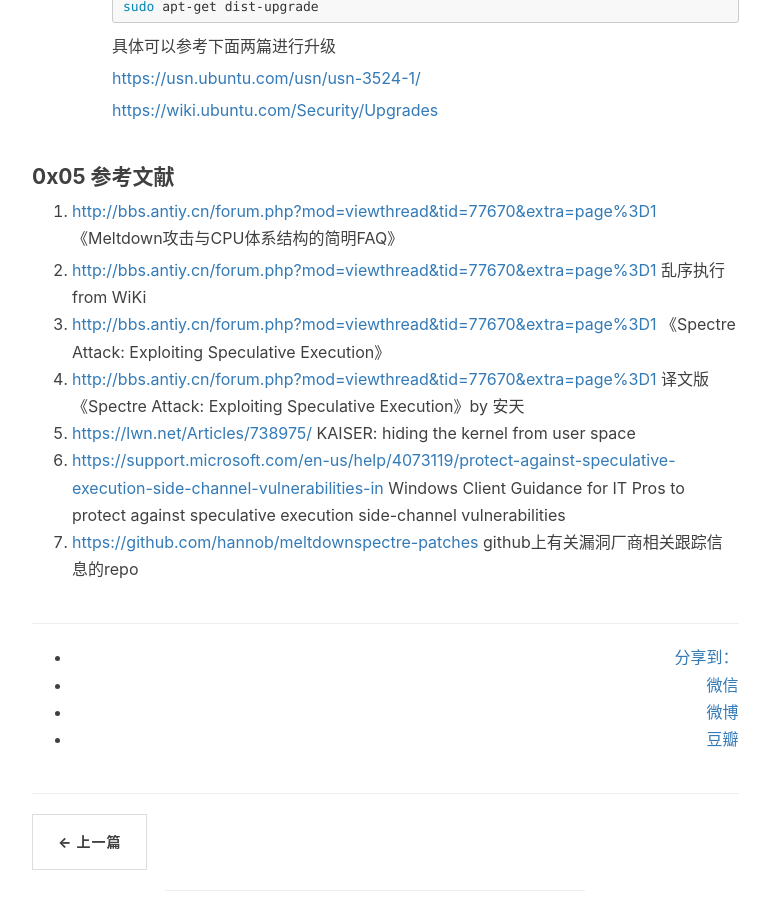
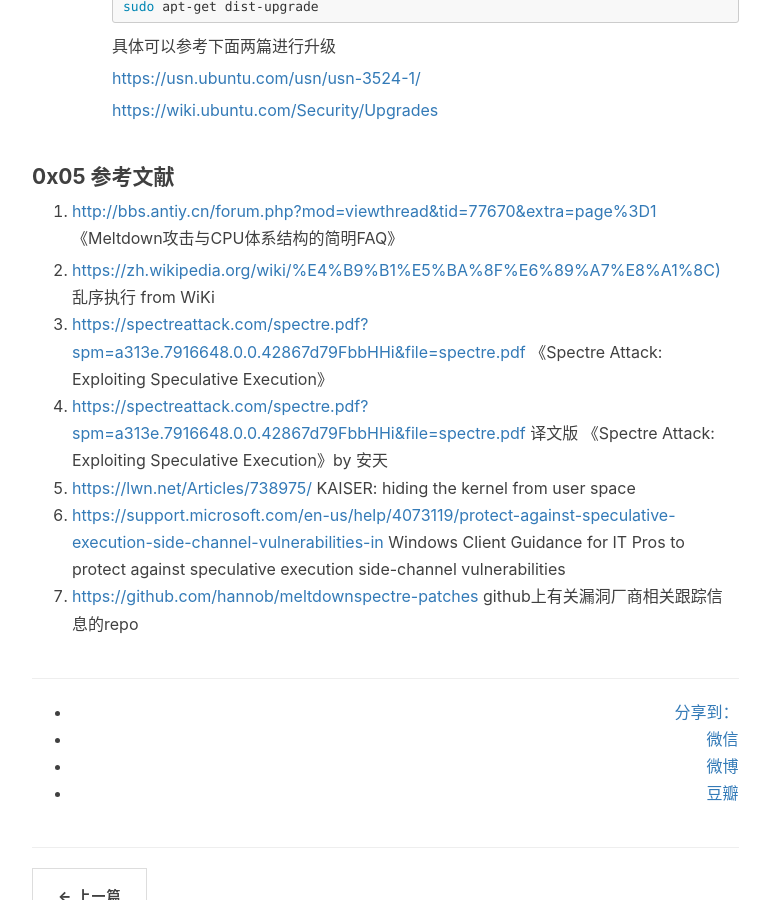
Before and after one commit to yangrz/blog, a Jekyll site: the page built from _posts/2018-01-09-cpu.markdown, in a window 1280 px wide and 900 px high, scrolled down 8292 px. Shown: the whole window, without its empty margins (233-1003 px from the left). Built offline with Jekyll 4.4.1, drawn with Linux system fonts in a browser that asks for light colours; nearby versions of some CDN libraries; comment, search, counter and statistics services are not loaded; some of the changed lines change nothing that is shown.

Commit message:
2018-01-13

```diff
--- a/_posts/2018-01-09-cpu.markdown
+++ b/_posts/2018-01-09-cpu.markdown
@@ -272,9 +272,9 @@ int main(int argc, const char **argv) {
 
 1. [http://bbs.antiy.cn/forum.php?mod=viewthread&tid=77670&extra=page%3D1](http://www.antiy.com/response/Meltdown+CPU-faq.html) 《Meltdown攻击与CPU体系结构的简明FAQ》
 
-2. [http://bbs.antiy.cn/forum.php?mod=viewthread&tid=77670&extra=page%3D1](https://zh.wikipedia.org/wiki/%E4%B9%B1%E5%BA%8F%E6%89%A7%E8%A1%8C) 乱序执行 from WiKi
-3. [http://bbs.antiy.cn/forum.php?mod=viewthread&tid=77670&extra=page%3D1](https://spectreattack.com/spectre.pdf?spm=a313e.7916648.0.0.42867d79FbbHHi&file=spectre.pdf) 《Spectre Attack: Exploiting Speculative Execution》
-4. [http://bbs.antiy.cn/forum.php?mod=viewthread&tid=77670&extra=page%3D1](http://bbs.antiy.cn/forum.php?mod=viewthread&tid=77670&extra=page%3D1) 译文版 《Spectre Attack: Exploiting Speculative Execution》by 安天
+2. [https://zh.wikipedia.org/wiki/%E4%B9%B1%E5%BA%8F%E6%89%A7%E8%A1%8C)](https://zh.wikipedia.org/wiki/%E4%B9%B1%E5%BA%8F%E6%89%A7%E8%A1%8C) 乱序执行 from WiKi
+3. [https://spectreattack.com/spectre.pdf?spm=a313e.7916648.0.0.42867d79FbbHHi&file=spectre.pdf](https://spectreattack.com/spectre.pdf?spm=a313e.7916648.0.0.42867d79FbbHHi&file=spectre.pdf) 《Spectre Attack: Exploiting Speculative Execution》
+4. [https://spectreattack.com/spectre.pdf?spm=a313e.7916648.0.0.42867d79FbbHHi&file=spectre.pdf](https://spectreattack.com/spectre.pdf?spm=a313e.7916648.0.0.42867d79FbbHHi&file=spectre.pdf) 译文版 《Spectre Attack: Exploiting Speculative Execution》by 安天
 5. [https://lwn.net/Articles/738975/](https://lwn.net/Articles/738975/)  KAISER: hiding the kernel from user space
 6. [https://support.microsoft.com/en-us/help/4073119/protect-against-speculative-execution-side-channel-vulnerabilities-in](https://support.microsoft.com/en-us/help/4073119/protect-against-speculative-execution-side-channel-vulnerabilities-in) Windows Client Guidance for IT Pros to protect against speculative execution side-channel vulnerabilities
 7. [https://github.com/hannob/meltdownspectre-patches](https://github.com/hannob/meltdownspectre-patches) github上有关漏洞厂商相关跟踪信息的repo
```
